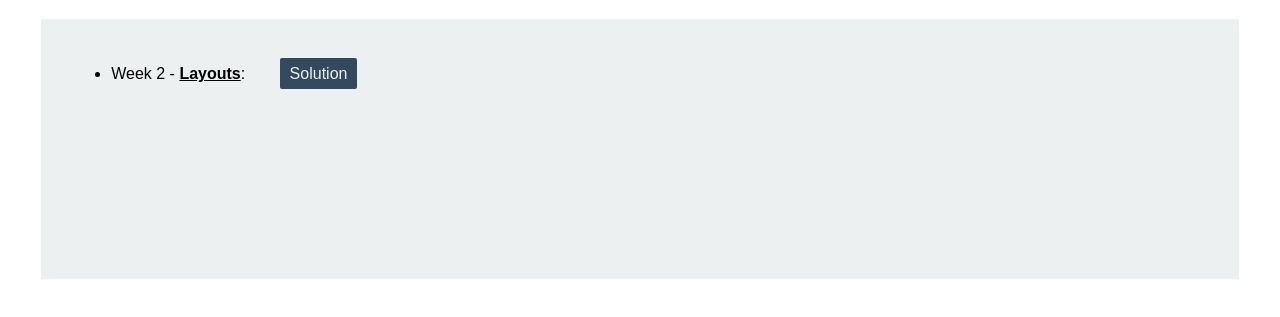
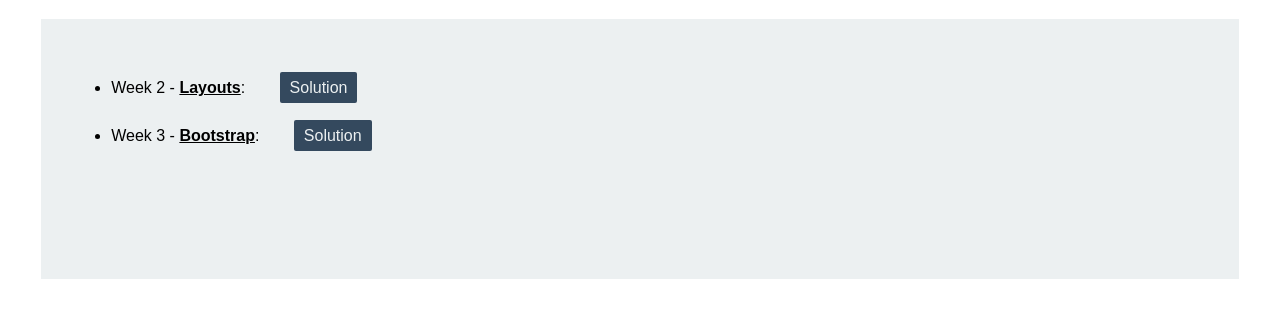
Before and after one commit to haseefathi/Web-Dev-Coursera, a plain HTML site: page index.html in a window 1280 px wide. Shown: the part 147-464 px from the top of the page. Drawn offline with Linux system fonts and the light colour scheme.

Commit message:
Modified main page to include Week 3

```diff
--- a/index.html
+++ b/index.html
@@ -14,6 +14,7 @@
     <div class="content">
         <ul>
             <li>Week 2 - <span class="topics">Layouts</span>: <a href="Week2_Assignment/index.html">Solution</a></li>
+            <li>Week 3 - <span class="topics">Bootstrap</span>: <a href="Week3_Assignment/index.html">Solution</a></li>
         </ul>
     </div>
 
--- a/stylesheets/style.css
+++ b/stylesheets/style.css
@@ -26,6 +26,9 @@ a{
     border-radius: 2px;
 }
 
+ul li{
+    margin-top: 30px;
+}
 a:hover{
     background-color: #95a5a6;
 }
```
